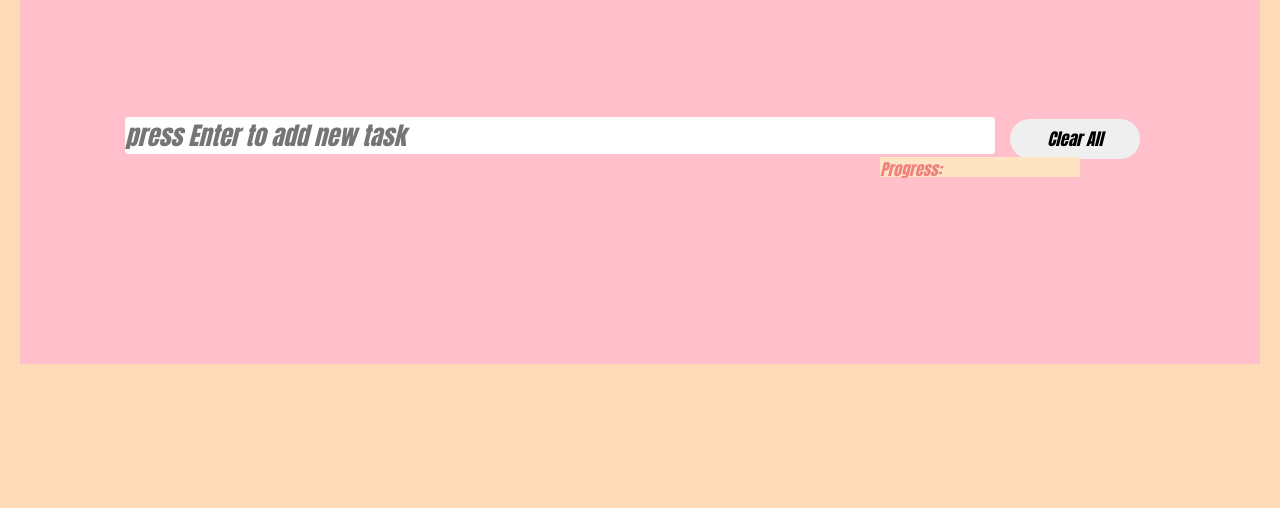
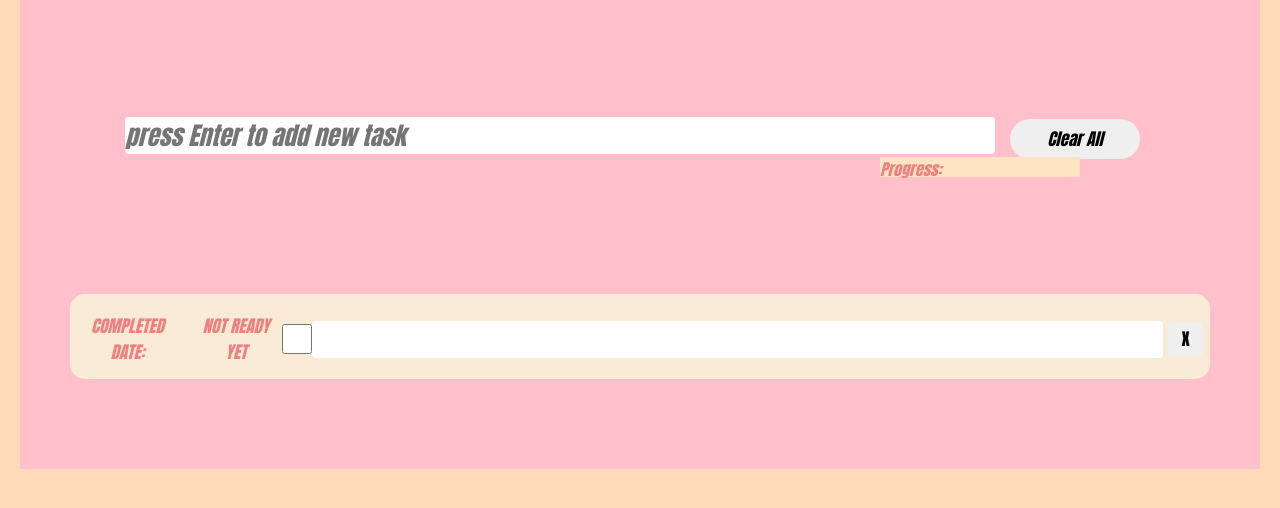
Before and after one commit to VladyslavMohylko/reactToDo, a React app in the folder app/: page / in a window 1280 px wide. Shown: the part 132-640 px from the top of the page. Built offline with nearby package versions, Linux system fonts and the light colour scheme.

Commit message:
taskHolder was created

```diff
--- a/app/src/App/App.css
+++ b/app/src/App/App.css
@@ -31,9 +31,9 @@ body {
   margin: 0 auto;
   padding: 40px 20px;
   background: pink;
-  height: 100%;
+  min-height: 100%;
   position: relative;
-  text-align: center;
+  /* text-align: center; */
 }
 button {
   height: 40px;
--- a/app/src/Main/Main.js
+++ b/app/src/Main/Main.js
@@ -2,10 +2,28 @@ import React from 'react';
 import './Main.css';
 
 class Main extends React.Component {
-  constructor() {
-    super();
+  constructor(props) {
+    super(props);
+      this.tasksHolder = {};
+  }
 
+  createTaskHandler = (event) => {
+    console.log(event.target.value);
+
+    const name = Date.now();
+    const a = {
+      description: event.target.value,
+      complete: false,
+    }
+
+    this.tasksHolder[name] = {
+      description: event.target.value,
+      complete: false,
+    };
+    console.log(this.tasksHolder)
   }
+
+
 
   render() {
     return (
@@ -15,7 +33,7 @@ class Main extends React.Component {
             <p id="complete-tasks"></p>
         </div>
         <div id="containerAddTask">
-            <input type="text" placeholder="press Enter to add new task" id="addTask" />
+            <input onKeyUp={this.createTaskHandler} type="text" placeholder="press Enter to add new task" id="addTask" />
             <button id="clearAll">Clear All</button>
             <div id="searchMessage">HAHA YOU FOUND ME</div>
         </div>
--- /dev/null
+++ b/app/src/Task/Task.css
@@ -0,0 +1,17 @@
+.container {
+  max-width: 1300px;
+  margin: 0 auto;
+  padding: 40px 20px;
+  background: pink;
+  height: 100%;
+  position: relative;
+  text-align: center;
+}
+
+#list {
+  display: flex;
+  flex-direction: row;
+  flex-wrap: wrap;
+  /* align-items: center; */
+  justify-content: space-around;
+}
--- /dev/null
+++ b/app/src/Task/Task.js
@@ -0,0 +1,25 @@
+import React from 'react';
+import './Task.css';
+
+class Task extends React.Component {
+  constructor() {
+    super();
+
+  }
+
+  render() {
+    return (
+      <li className="list-element">
+        <div className='dateBlock'>
+          <div>COMPLETED DATE:</div>
+          <div>NOT READY YET</div>
+        </div>
+        <input type='checkbox' className='check' />
+        <input type='text' className='todo-text' />
+        <button className='delete-btn'>X</button>
+      </li>
+    );
+  }
+}
+
+export default Task;
--- a/app/src/Tasks/Tasks.js
+++ b/app/src/Tasks/Tasks.js
@@ -1,4 +1,5 @@
 import React from 'react';
+import Task from '../Task/Task';
 import './Tasks.css';
 
 class Tasks extends React.Component {
@@ -10,7 +11,9 @@ class Tasks extends React.Component {
   render() {
     return (
       <div className="container">
-        <ul></ul>
+        <ul>
+          <Task />
+        </ul>
       </div>
     );
   }
```
